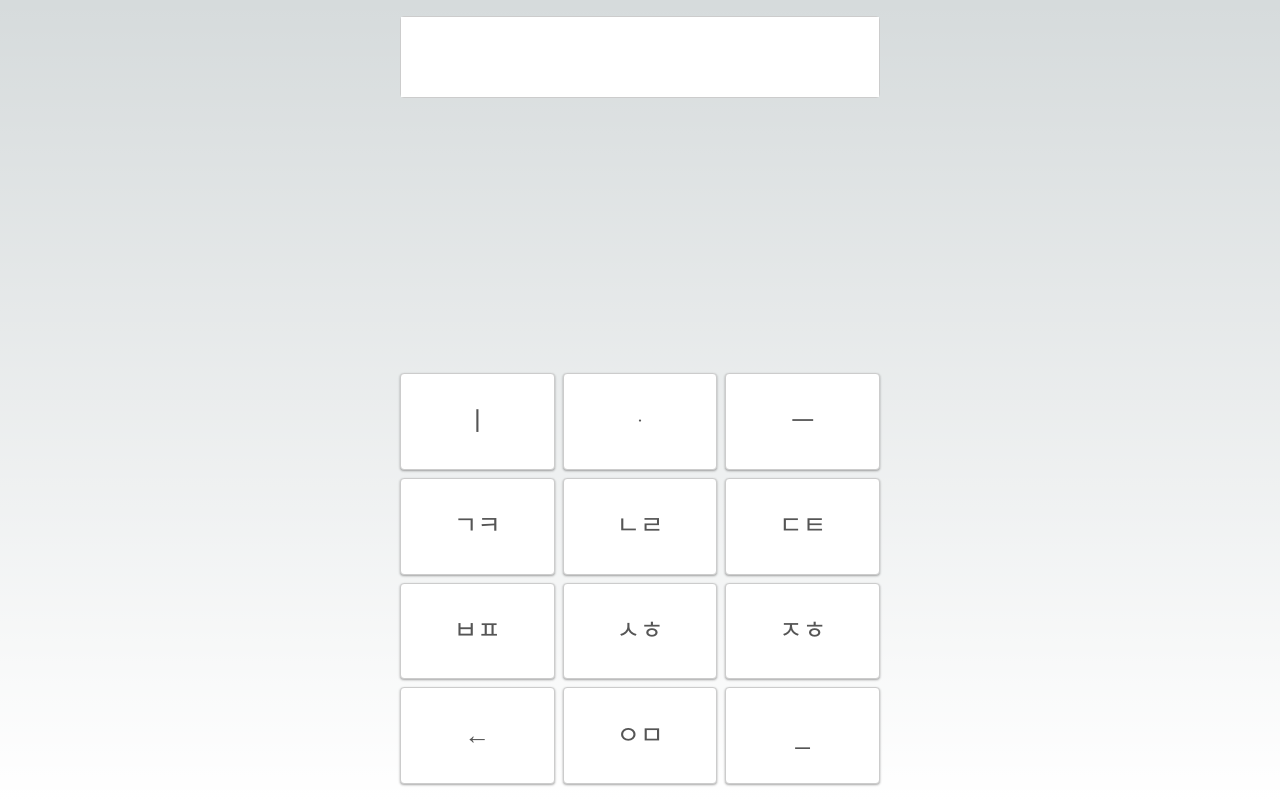
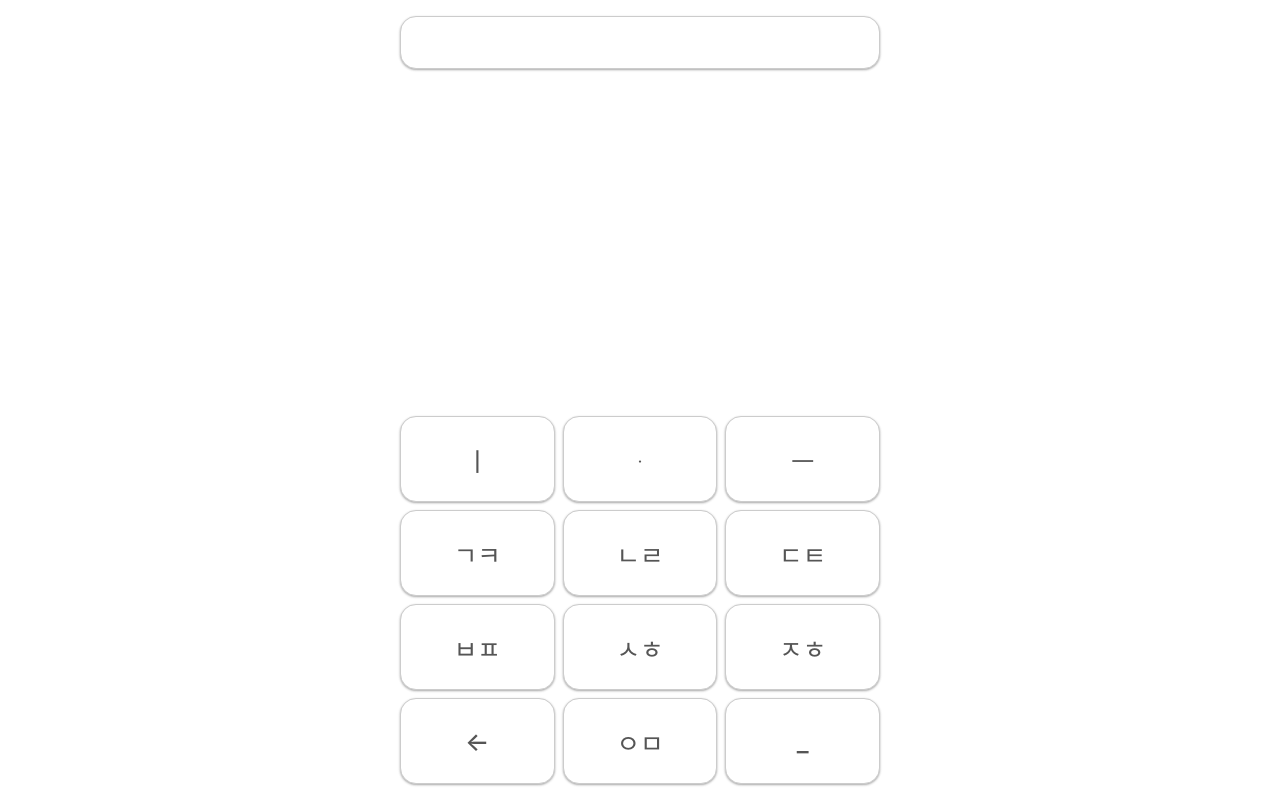
Before and after one commit to anaclumos/hwalja, a Next.js app in the folder demo/: page / in a window 1280 px wide. Built offline with nearby package versions, Linux system fonts and the light colour scheme.

Commit message:
update design

```diff
--- a/demo/src/pages/index.tsx
+++ b/demo/src/pages/index.tsx
@@ -24,12 +24,8 @@
         <link rel='icon' href='/favicon.ico' />
       </Head>
       <main className={styles.main}>
-        <div className={styles.formbox}>
-          <div className={styles.commentPlaceholder}>
-            <div id='comment' className={styles.textArea} placeholder='무슨 생각을 하고 계신가요?'>
-              {state}
-            </div>
-          </div>
+        <div className={styles.formbox} placeholder='무슨 생각을 하고 계신가요?'>
+          {state}
         </div>
         <div className={styles.keypad}>
           <Button
--- a/demo/src/styles/Home.module.css
+++ b/demo/src/styles/Home.module.css
@@ -5,7 +5,7 @@
   align-items: center;
   padding: 1rem;
   min-height: 100dvh;
-  font-family: -apple-system, BlinkMacSystemFont, Segoe UI, Roboto, Oxygen, Ubuntu, Cantarell, Fira Sans, Droid Sans, Helvetica Neue, sans-serif;
+  font-family: -apple-system, BlinkMacSystemFont, Segoe UI, Roboto, Oxygen, Ubuntu, Cantarell, Fira Sans, Droid Sans, Helvetica Neue, sans-serif !important;
 }
 
 .keypad {
@@ -17,29 +17,30 @@
 }
 
 .key {
+  user-select: none;
   min-width: 2rem;
-  aspect-ratio: 1.6;
+  aspect-ratio: 1.8;
   background-color: #fff;
   border: 1px solid #ccc;
-  border-radius: 0.25rem;
+  border-radius: 1rem;
   box-shadow: 0 1px 3px rgba(0, 0, 0, 0.12), 0 1px 2px rgba(0, 0, 0, 0.24);
   color: #555;
   cursor: pointer;
   font-size: 1.6rem;
   font-weight: 500;
-  line-height: 1.25;
+  font-family: -apple-system, BlinkMacSystemFont, Segoe UI, Roboto, Oxygen, Ubuntu, Cantarell, Fira Sans, Droid Sans, Helvetica Neue, sans-serif !important;
   padding: 0.5rem 1rem;
   transition: all 0.2s ease-in-out;
 }
 
 .key:hover {
-  background-color: #f5f5f5;
+  background-color: #fff;
+  box-shadow: 0 5px 10px rgba(0, 0, 0, 0.2), 0 5px 10px rgba(0, 0, 0, 0.19);
 }
 
 .key:active {
   background-color: #e8e8e8;
-  box-shadow: 0 5px 10px rgba(0, 0, 0, 0.2), 0 5px 10px rgba(0, 0, 0, 0.19);
-  transform: translateY(5px);
+  transform: scale(0.95);
 }
 
 @media (prefers-color-scheme: dark) {
@@ -50,23 +51,25 @@
   }
 
   .key:hover {
-    background-color: #2d3748;
+    background-color: #1a202c;
+    box-shadow: 0 5px 10px rgba(0, 0, 0, 0.2), 0 5px 10px rgba(0, 0, 0, 0.19);
   }
-
   .key:active {
     background-color: #2d3748;
-    box-shadow: 0 5px 10px rgba(0, 0, 0, 0.2), 0 5px 10px rgba(0, 0, 0, 0.19);
-    transform: translateY(5px);
+    transform: scale(0.95);
   }
 }
 
 .formbox {
   width: 100%;
   max-width: 30rem;
+  min-height: 3.3rem;
   margin-bottom: 1rem;
+  padding: 1rem;
+  background-color: #fff;
   border: 1px solid #ccc;
-  border-radius: 0.25rem;
-  background-color: #fff;
+  border-radius: 1rem;
+  box-shadow: 0 1px 3px rgba(0, 0, 0, 0.12), 0 1px 2px rgba(0, 0, 0, 0.24);
 }
 
 @media (prefers-color-scheme: dark) {
@@ -75,28 +78,3 @@
     border-color: #2d3748;
   }
 }
-
-.textArea {
-  width: 100%;
-  min-height: 5rem;
-  word-wrap: break-word;
-  word-break: keep-all;
-  padding: 1rem;
-  font-size: 0.875rem;
-  line-height: 1.25;
-  color: #555;
-  background-color: #fff;
-  border: 0;
-  resize: none;
-}
-
-.textArea:focus {
-  outline: none;
-}
-
-@media (prefers-color-scheme: dark) {
-  .textArea {
-    background-color: #1a202c;
-    color: #fff;
-  }
-}
--- a/demo/src/styles/globals.css
+++ b/demo/src/styles/globals.css
@@ -1,38 +1,17 @@
 :root {
   --max-width: 1100px;
   --border-radius: 12px;
-  --font-mono: ui-monospace, Menlo, Monaco, 'Cascadia Mono', 'Segoe UI Mono',
-    'Roboto Mono', 'Oxygen Mono', 'Ubuntu Monospace', 'Source Code Pro',
-    'Fira Mono', 'Droid Sans Mono', 'Courier New', monospace;
 
   --foreground-rgb: 0, 0, 0;
   --background-start-rgb: 214, 219, 220;
   --background-end-rgb: 255, 255, 255;
 
-  --primary-glow: conic-gradient(
-    from 180deg at 50% 50%,
-    #16abff33 0deg,
-    #0885ff33 55deg,
-    #54d6ff33 120deg,
-    #0071ff33 160deg,
-    transparent 360deg
-  );
-  --secondary-glow: radial-gradient(
-    rgba(255, 255, 255, 1),
-    rgba(255, 255, 255, 0)
-  );
+  --primary-glow: conic-gradient(from 180deg at 50% 50%, #16abff33 0deg, #0885ff33 55deg, #54d6ff33 120deg, #0071ff33 160deg, transparent 360deg);
+  --secondary-glow: radial-gradient(rgba(255, 255, 255, 1), rgba(255, 255, 255, 0));
 
   --tile-start-rgb: 239, 245, 249;
   --tile-end-rgb: 228, 232, 233;
-  --tile-border: conic-gradient(
-    #00000080,
-    #00000040,
-    #00000030,
-    #00000020,
-    #00000010,
-    #00000010,
-    #00000080
-  );
+  --tile-border: conic-gradient(#00000080, #00000040, #00000030, #00000020, #00000010, #00000010, #00000080);
 
   --callout-rgb: 238, 240, 241;
   --callout-border-rgb: 172, 175, 176;
@@ -47,24 +26,11 @@
     --background-end-rgb: 0, 0, 0;
 
     --primary-glow: radial-gradient(rgba(1, 65, 255, 0.4), rgba(1, 65, 255, 0));
-    --secondary-glow: linear-gradient(
-      to bottom right,
-      rgba(1, 65, 255, 0),
-      rgba(1, 65, 255, 0),
-      rgba(1, 65, 255, 0.3)
-    );
+    --secondary-glow: linear-gradient(to bottom right, rgba(1, 65, 255, 0), rgba(1, 65, 255, 0), rgba(1, 65, 255, 0.3));
 
     --tile-start-rgb: 2, 13, 46;
     --tile-end-rgb: 2, 5, 19;
-    --tile-border: conic-gradient(
-      #ffffff80,
-      #ffffff40,
-      #ffffff30,
-      #ffffff20,
-      #ffffff10,
-      #ffffff10,
-      #ffffff80
-    );
+    --tile-border: conic-gradient(#ffffff80, #ffffff40, #ffffff30, #ffffff20, #ffffff10, #ffffff10, #ffffff80);
 
     --callout-rgb: 20, 20, 20;
     --callout-border-rgb: 108, 108, 108;
@@ -81,18 +47,12 @@
 
 html,
 body {
-  max-width: 100vw;
+  max-width: 100dvw;
   overflow-x: hidden;
 }
 
 body {
   color: rgb(var(--foreground-rgb));
-  background: linear-gradient(
-      to bottom,
-      transparent,
-      rgb(var(--background-end-rgb))
-    )
-    rgb(var(--background-start-rgb));
 }
 
 a {
```
